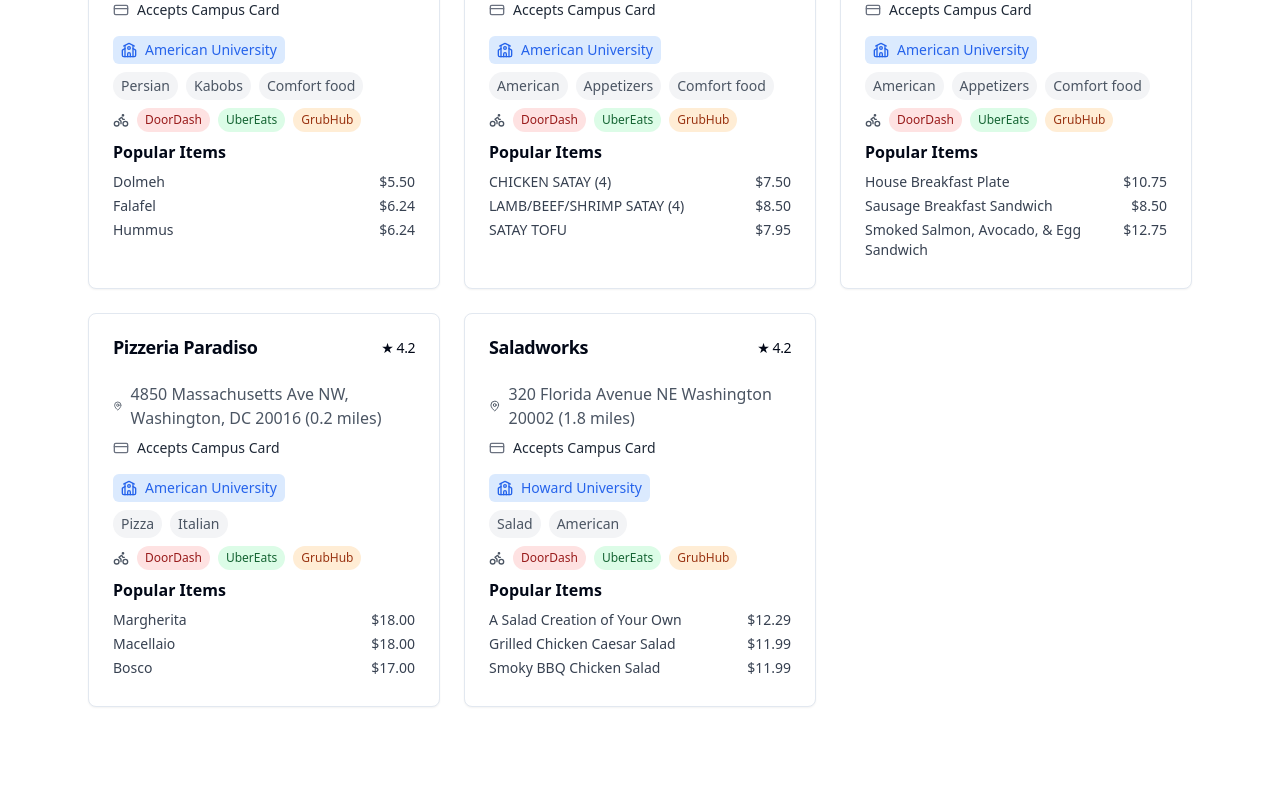
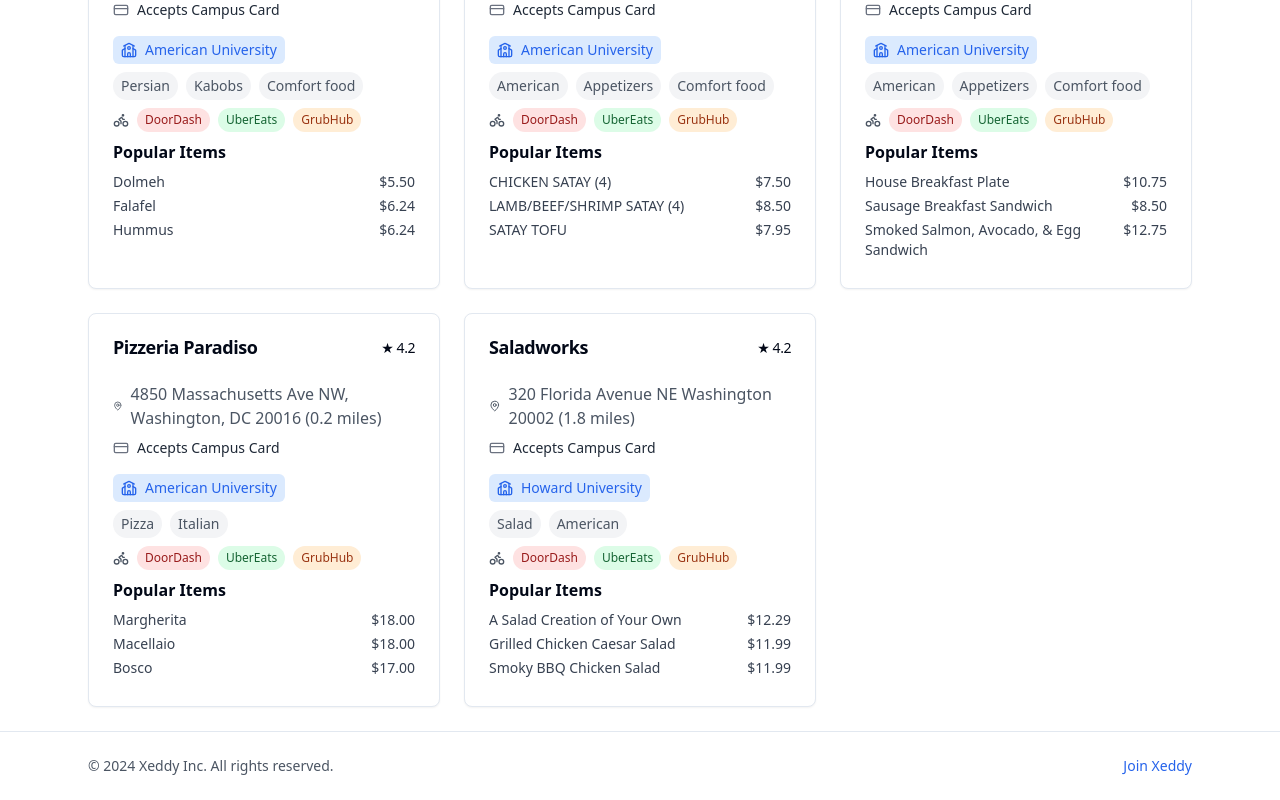
Before and after one commit to XeddyGit/xeddy-search, a React (Create React App) app: page /#/ in a window 1280 px wide. Shown: the part 999-1799 px from the top of the page. Before the commit the page ends 1730 px from the top, so only its background shows below. Built offline with nearby package versions, Linux system fonts and the light colour scheme.

Commit message:
Added footer with Join Xeddy redirect

```diff
--- a/src/components/layout/PageLayout.tsx
+++ b/src/components/layout/PageLayout.tsx
@@ -22,7 +22,8 @@
   const navigate = useNavigate();
 
   return (
-    <div className="max-w-6xl mx-auto p-6">
+    <div className="min-h-screen flex flex-col">
+      <div className="max-w-6xl mx-auto p-6 flex-grow">
         {/* Logo Section */}
         <div className="flex justify-end mb-6">
           {/* Logo and Text Container */}
@@ -67,6 +68,24 @@
         {/* Page Content */}
         {children}
       </div>
+
+      {/* Footer */}
+      <footer className="bg-white border-t mt-auto">
+        <div className="max-w-6xl mx-auto p-6">
+          <div className="flex items-center justify-between text-sm text-gray-600">
+            <span>© {new Date().getFullYear()} Xeddy Inc. All rights reserved.</span>
+            <a
+              href="https://www.joinxeddy.com"
+              target="_blank"
+              rel="noopener noreferrer"
+              className="text-blue-600 hover:text-blue-800 transition-colors"
+            >
+              Join Xeddy
+            </a>
+          </div>
+        </div>
+      </footer>
+    </div>
   );
 };
 
```
Lines whose indentation alone changed are shown as unchanged.
